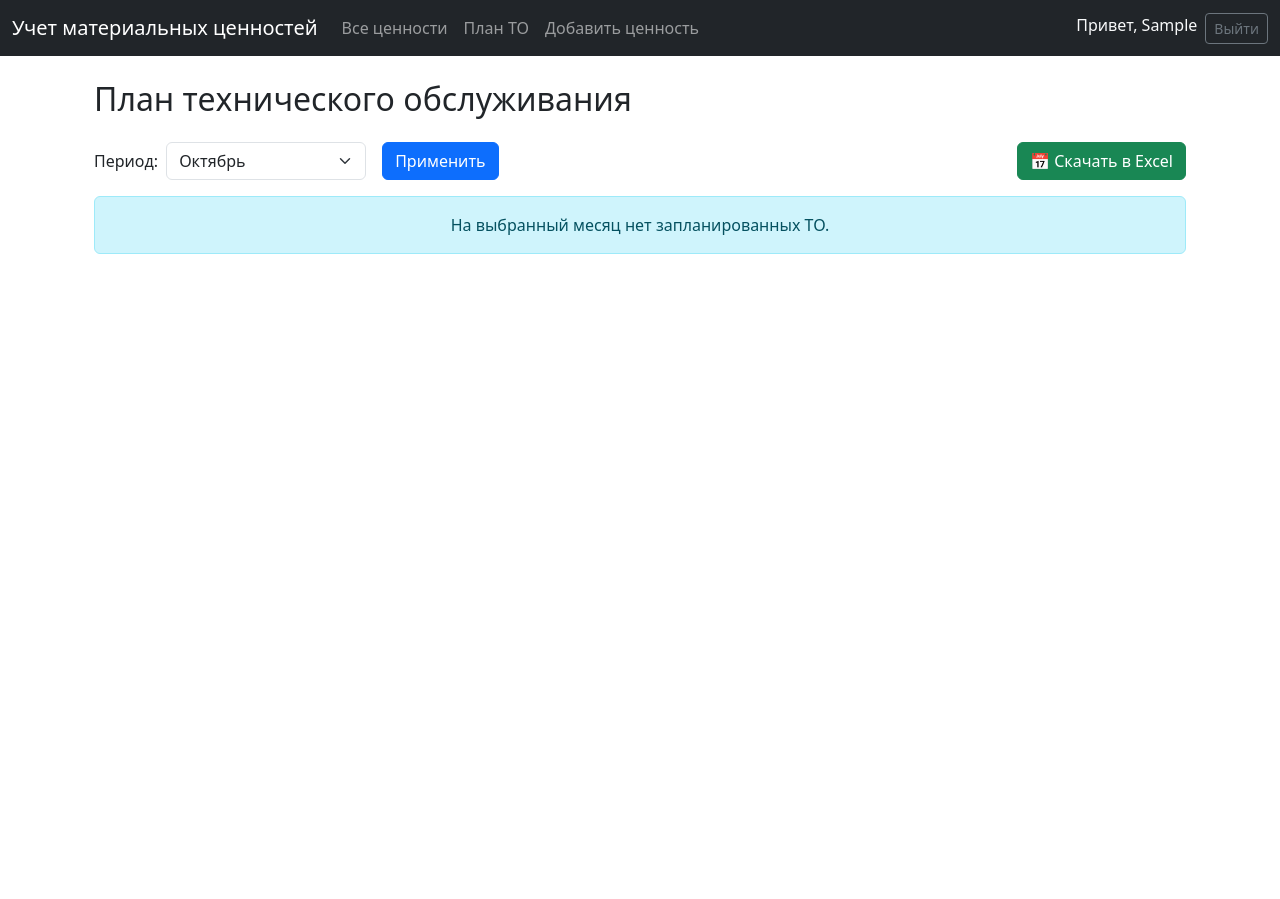
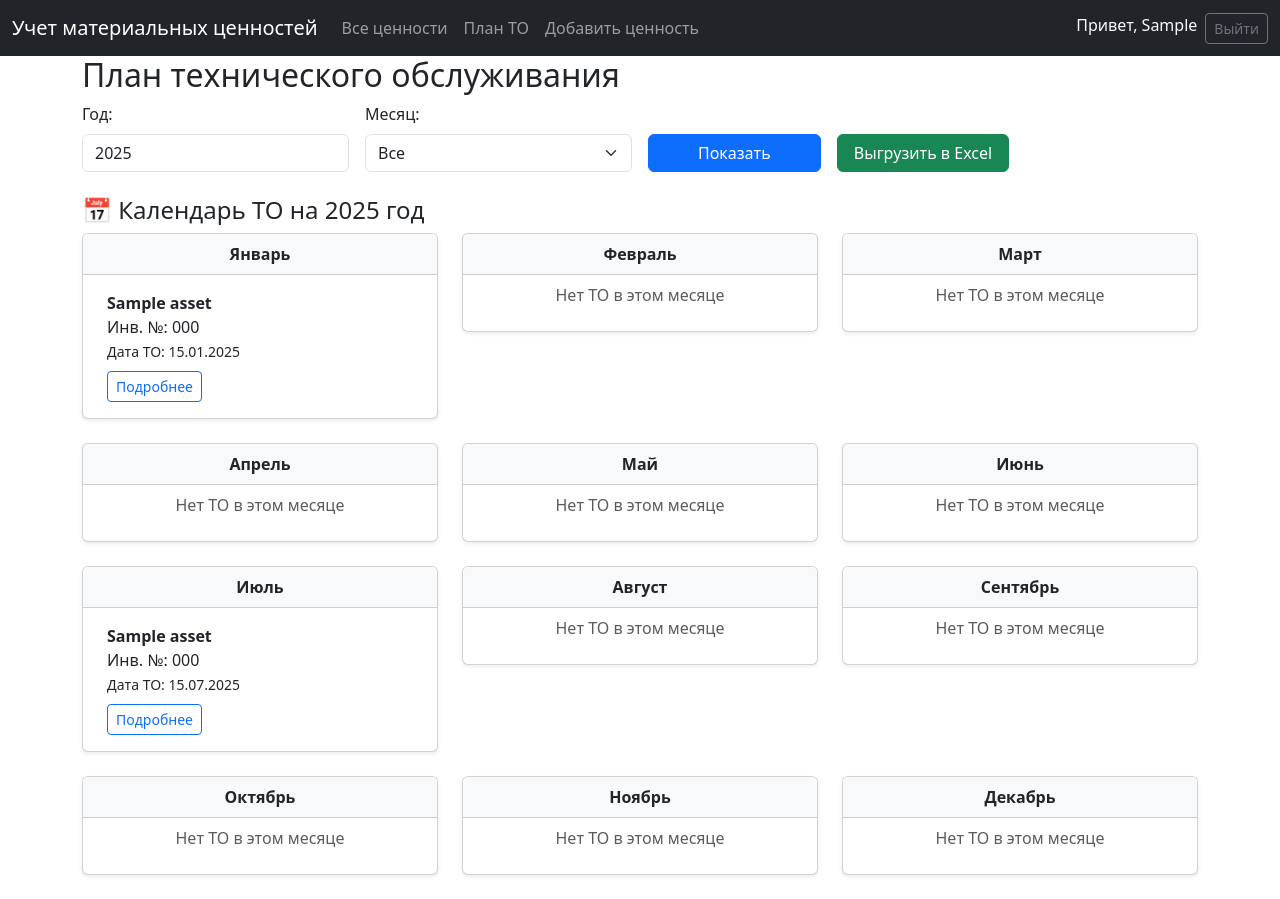
Before and after one commit to VladSaevets/Inventory-system, a Django app: page /maintenance-plan/ in a window 1280 px wide. Before the commit the page ends 254 px from the top, so only its background shows below. Run offline with Django 5.2, Linux system fonts and the light colour scheme; a user stored in the database is signed in; tables that the repository leaves empty hold one stand-in row (values such as "Sample post").

Commit message:
comlete maintence plan and export

```diff
--- /dev/null
+++ b/inventory_system/assets/templatetags/month_name.py
@@ -0,0 +1,27 @@
+from django import template
+
+register = template.Library()
+
+MONTHS_RU = {
+    1: "Январь",
+    2: "Февраль",
+    3: "Март",
+    4: "Апрель",
+    5: "Май",
+    6: "Июнь",
+    7: "Июль",
+    8: "Август",
+    9: "Сентябрь",
+    10: "Октябрь",
+    11: "Ноябрь",
+    12: "Декабрь",
+}
+
+@register.filter
+def month_name(value):
+    """Преобразует номер месяца в русское название"""
+    try:
+        value = int(value)
+        return MONTHS_RU.get(value, "")
+    except (ValueError, TypeError):
+        return ""
--- a/inventory_system/assets/urls.py
+++ b/inventory_system/assets/urls.py
@@ -2,7 +2,7 @@ from django.urls import path
 
 from . import views
 from .views import (AssetDetailView, AssetListView, AssetCreateView, AssetUpdateView, AssetDeleteView,
-                    ExportAssetsToExcelView, export_assets_csv, export_maintenance_plan_excel)
+                    ExportAssetsToExcelView, export_assets_csv, MaintenancePlanView)
 
 app_name = 'assets'
 
@@ -14,7 +14,6 @@ urlpatterns = [
     path('asset/<int:pk>/delete/', AssetDeleteView.as_view(), name='asset_delete'),
     path('export/excel', ExportAssetsToExcelView.as_view(), name='export_excel'),
     path('export/csv/', export_assets_csv, name='export_csv'),
-    path('maintenance-plan/', views.maintenance_plan_view, name='maintenance_plan'),
-    path('maintenance-plan/export/', views.export_maintenance_plan_excel, name='export_maintenance_plan_excel'),
-
+    path('maintenance-plan/', MaintenancePlanView.as_view(), name='maintenance_plan'),
+    path('maintenance-plan/export/', MaintenancePlanView.export_to_excel, name='export_maintenance_plan_excel'),
 ]
--- a/inventory_system/assets/views.py
+++ b/inventory_system/assets/views.py
@@ -1,4 +1,3 @@
-from django.contrib.auth.decorators import login_required
 from django.core.exceptions import PermissionDenied
 from django.utils import timezone
 from django.views.generic import DetailView, ListView
@@ -20,9 +19,11 @@ from django.contrib.auth.mixins import LoginRequiredMixin
 import csv
 
 from datetime import date
+import datetime
 from dateutil.relativedelta import relativedelta
+from openpyxl import Workbook
+from django.utils.encoding import smart_str
 from django.shortcuts import render
-from openpyxl import Workbook
 
 
 class AssetCreateView(CreateView):
@@ -302,125 +303,157 @@ def export_assets_csv(request):
 
     return response
 
-@login_required
-def maintenance_plan_view(request):
-    user = request.user
-    month = int(request.GET.get('month', date.today().month))
-    year = date.today().year
+def maintenance_plan(request):
+    year = int(request.GET.get('year', date.today().year))
+    month = request.GET.get('month')
 
-    # Фильтрация по ролям
-    if user.role == "department_head":
-        assets = Asset.objects.filter(responsible_user=user)
+    months = {
+        1: "Январь", 2: "Февраль", 3: "Март", 4: "Апрель",
+        5: "Май", 6: "Июнь", 7: "Июль", 8: "Август",
+        9: "Сентябрь", 10: "Октябрь", 11: "Ноябрь", 12: "Декабрь"
+    }
+
+    years = list(range(2020, date.today().year + 3))
+
+    maintenance_plan = Asset.objects.all()
+
+    if month:
+        maintenance_plan = maintenance_plan.filter(next_maintenance_date__year=year, next_maintenance_date__month=month)
     else:
+        maintenance_plan = maintenance_plan.filter(next_maintenance_date__year=year)
+
+    context = {
+        "maintenance_plan": maintenance_plan,
+        "months": months,
+        "month": int(month) if month else None,
+        "year": year,
+        "years": years,
+    }
+    return render(request, "maintenance_plan.html", context)
+
+class MaintenancePlanView(View):
+    template_name = 'assets/maintenance_plan.html'
+
+    def get(self, request):
+        year = int(request.GET.get('year', datetime.date.today().year))
+        month = request.GET.get('month', '')
+        user = request.user
+
         assets = Asset.objects.all()
 
-    # Определяем ценности, у которых ТО в выбранном месяце
-    maintenance_items = []
-    for asset in assets:
-        if not asset.date_received:
-            continue
+        # Руководитель видит только свои ценности
+        if hasattr(user, 'role') and user.role == 'department_head':
+            assets = assets.filter(responsible_user=user)
 
-        maintenance_date = asset.date_received
-        while maintenance_date.year <= year:
-            if maintenance_date.year == year and maintenance_date.month == month:
-                maintenance_items.append({
-                    'asset': asset,
-                    'maintenance_date': maintenance_date
-                })
-            maintenance_date += relativedelta(months=6)
+        maintenance_data = []
 
-    months = [
-        (1, "Январь"), (2, "Февраль"), (3, "Март"), (4, "Апрель"),
-        (5, "Май"), (6, "Июнь"), (7, "Июль"), (8, "Август"),
-        (9, "Сентябрь"), (10, "Октябрь"), (11, "Ноябрь"), (12, "Декабрь")
-    ]
+        # Формируем план ТО
+        for asset in assets:
+            start_date = asset.last_maintenance or asset.date_received
+            current_date = start_date
 
-    return render(request, "assets/maintenance_plan.html", {
-        'maintenance_items': maintenance_items,
-        'months': months,
-        'selected_month': month,
-    })
+            while current_date.year <= year:
+                current_date += relativedelta(months=+6)
+                if current_date.year == year:
+                    if not month or int(month) == current_date.month:
+                        maintenance_data.append({
+                            'asset': asset,
+                            'maintenance_date': current_date
+                        })
+                if current_date.year > year:
+                    break
 
+        # Экспорт в Excel
+        if 'export' in request.GET:
+            return self.export_to_excel(maintenance_data, year, month)
 
-@login_required
-def export_maintenance_plan_excel(request):
-    user = request.user
-    month = int(request.GET.get('month', date.today().month))
-    year = date.today().year
+        # Список месяцев на русском
+        months = [
+            ("1", "Январь"),
+            ("2", "Февраль"),
+            ("3", "Март"),
+            ("4", "Апрель"),
+            ("5", "Май"),
+            ("6", "Июнь"),
+            ("7", "Июль"),
+            ("8", "Август"),
+            ("9", "Сентябрь"),
+            ("10", "Октябрь"),
+            ("11", "Ноябрь"),
+            ("12", "Декабрь"),
+        ]
 
-    # Фильтрация по ролям
-    if user.role == "department_head":
-        assets = Asset.objects.filter(responsible_user=user)
-    else:
-        assets = Asset.objects.all()
+        # Формируем календарь ТО на весь год
+        calendar_data = {m: [] for m in range(1, 13)}
+        for entry in maintenance_data:
+            m = entry['maintenance_date'].month
+            calendar_data[m].append(entry)
 
-    wb = Workbook()
-    ws = wb.active
-    ws.title = "План ТО"
+        context = {
+            'year': year,
+            'month': month,
+            'months': months,
+            'maintenance_data': sorted(maintenance_data, key=lambda x: x['maintenance_date']),
+            'calendar_data': calendar_data,
+        }
 
-    # Оформление
-    bold_font = Font(bold=True)
-    center_alignment = Alignment(horizontal="center", vertical="center")
-    header_fill = PatternFill(start_color="D9EAD3", end_color="D9EAD3", fill_type="solid")
-    border = Border(left=Side(style="thin"), right=Side(style="thin"),
-                    top=Side(style="thin"), bottom=Side(style="thin"))
+        return render(request, self.template_name, context)
 
-    # Заголовки
-    headers = [
-        "Наименование",
-        "Инвентарный номер",
-        "Ответственный",
-        "Подразделение",
-        "Дата поступления",
-        "Плановая дата ТО"
-    ]
-    ws.append(headers)
+    def export_to_excel(self, maintenance_data, year, month):
+        wb = Workbook()
+        ws = wb.active
+        ws.title = f"План ТО {year}"
 
-    for col in ws.iter_cols(min_row=1, max_row=1, min_col=1, max_col=len(headers)):
-        for cell in col:
+        headers = ["Наименование", "Инв. номер", "Ответственный", "Подразделение", "Дата ТО"]
+        ws.append(headers)
+
+        # Стили
+        bold_font = Font(bold=True, color="FFFFFF")
+        header_fill = PatternFill(start_color="4F81BD", end_color="4F81BD", fill_type="solid")
+        thin_border = Border(
+            left=Side(style='thin'),
+            right=Side(style='thin'),
+            top=Side(style='thin'),
+            bottom=Side(style='thin')
+        )
+
+        for cell in ws[1]:
             cell.font = bold_font
-            cell.alignment = center_alignment
             cell.fill = header_fill
-            cell.border = border
+            cell.alignment = Alignment(horizontal="center", vertical="center")
+            cell.border = thin_border
 
-    # Заполнение данных
-    for asset in assets:
-        if not asset.date_received:
-            continue
+        # Данные
+        for entry in maintenance_data:
+            asset = entry['asset']
+            row = [
+                asset.name,
+                asset.inventory_number,
+                asset.responsible_user.get_full_name() if asset.responsible_user else '',
+                asset.department.name if asset.department else '',
+                entry['maintenance_date'].strftime("%d.%m.%Y"),
+            ]
+            ws.append(row)
 
-        maintenance_date = asset.date_received
-        while maintenance_date.year <= year:
-            if maintenance_date.year == year and maintenance_date.month == month:
-                ws.append([
-                    asset.name,
-                    asset.inventory_number,
-                    asset.responsible_user.get_full_name() if asset.responsible_user else "-",
-                    asset.department.name if asset.department else "-",
-                    asset.date_received.strftime("%d.%m.%Y"),
-                    maintenance_date.strftime("%d.%m.%Y"),
-                ])
-            maintenance_date += relativedelta(months=6)
+        # Форматирование
+        for row in ws.iter_rows(min_row=2):
+            for cell in row:
+                cell.alignment = Alignment(horizontal="center", vertical="center")
+                cell.border = thin_border
 
-    # Оформление ячеек
-    for row in ws.iter_rows(min_row=2, max_row=ws.max_row, min_col=1, max_col=len(headers)):
-        for cell in row:
-            cell.border = border
-            cell.alignment = Alignment(horizontal="center")
+        # Автоширина
+        for column in ws.columns:
+            max_length = max(len(str(cell.value)) if cell.value else 0 for cell in column)
+            ws.column_dimensions[column[0].column_letter].width = max_length + 2
 
-    # Автоширина столбцов
-    for col in ws.columns:
-        max_length = 0
-        column = col[0].column_letter
-        for cell in col:
-            try:
-                max_length = max(max_length, len(str(cell.value)))
-            except:
-                pass
-        ws.column_dimensions[column].width = max_length + 2
+        response = HttpResponse(
+            content_type='application/vnd.openxmlformats-officedocument.spreadsheetml.sheet'
+        )
 
-    response = HttpResponse(
-        content_type="application/vnd.openxmlformats-officedocument.spreadsheetml.sheet"
-    )
-    response["Content-Disposition"] = f'attachment; filename="План_ТО_{month}_{year}.xlsx"'
-    wb.save(response)
-    return response
+        filename = f"План_ТО_{year}"
+        if month:
+            filename += f"_{month}"
+
+        response['Content-Disposition'] = f'attachment; filename={smart_str(filename)}.xlsx'
+        wb.save(response)
+        return response
--- a/inventory_system/templates/assets/asset_list.html
+++ b/inventory_system/templates/assets/asset_list.html
@@ -64,12 +64,6 @@
 
     </form>
     {% if user.is_authenticated %}
-        <div class="d-flex justify-content-end mb-3">
-            <a href="{% url 'assets:export_maintenance_plan_excel' %}" class="btn btn-success">
-                📅 Скачать план ТО (Excel)
-            </a>
-        </div>
-
         <div class="d-flex justify-content-end align-items-center mb-3">
             <div class="btn-group" role="group" aria-label="Export buttons">
                 <!-- Экспорт в CSV -->
--- a/inventory_system/templates/assets/maintenance_plan.html
+++ b/inventory_system/templates/assets/maintenance_plan.html
@@ -1,52 +1,65 @@
-{% extends 'base.html' %}
-{% load static %}
+{% extends "base.html" %}
+{% load month_name %}
+{% block title %}План ТО{% endblock %}
 
 {% block content %}
-<div class="container mt-4">
-    <h2 class="mb-4">План технического обслуживания</h2>
+<h2>План технического обслуживания</h2>
 
-    <form method="get" class="d-flex justify-content-between align-items-center mb-3">
-        <div class="d-flex align-items-center">
-            <label for="period" class="me-2">Период:</label>
-            <select id="period" name="period" class="form-select me-3" style="width: 200px;">
-                {% for num, name in months %}
-                    <option value="{{ num }}" {% if num == selected_month %}selected{% endif %}>{{ name }}</option>
+<form method="get" class="row g-3 align-items-end mb-3">
+    <div class="col-md-3">
+        <label for="year" class="form-label">Год:</label>
+        <input type="number" name="year" id="year" class="form-control" value="{{ year }}">
+    </div>
+
+    <div class="col-md-3">
+        <label for="month" class="form-label">Месяц:</label>
+        <select name="month" id="month" class="form-select">
+            <option value="">Все</option>
+            {% for value, name in months %}
+                <option value="{{ value }}" {% if month == value %}selected{% endif %}>{{ name }}</option>
             {% endfor %}
         </select>
-            <button type="submit" class="btn btn-primary">Применить</button>
     </div>
-        <a href="{% url 'assets:export_maintenance_plan_excel' %}?month={{ selected_month }}" class="btn btn-success">
-            📅 Скачать в Excel
-        </a>
+
+    <div class="col-md-2">
+        <button type="submit" class="btn btn-primary w-100">Показать</button>
+    </div>
+
+    <div class="col-md-2">
+        <button type="submit" name="export" value="1" class="btn btn-success w-100">Выгрузить в Excel</button>
+    </div>
 </form>
 
-    {% if maintenance_items %}
-        <table class="table table-striped table-bordered text-center align-middle">
-            <thead class="table-light">
-                <tr>
-                    <th>Наименование</th>
-                    <th>Инвентарный номер</th>
-                    <th>Подразделение</th>
-                    <th>Ответственный</th>
-                    <th>Дата поступления</th>
-                    <th>Плановая дата ТО</th>
-                </tr>
-            </thead>
-            <tbody>
-                {% for item in maintenance_items %}
-                    <tr>
-                        <td>{{ item.asset.name }}</td>
-                        <td>{{ item.asset.inventory_number }}</td>
-                        <td>{{ item.asset.department.name }}</td>
-                        <td>{{ item.asset.responsible_user.get_full_name }}</td>
-                        <td>{{ item.asset.date_received|date:"d.m.Y" }}</td>
-                        <td><strong>{{ item.maintenance_date|date:"d.m.Y" }}</strong></td>
-                    </tr>
+{% if maintenance_data %}
+<h4 class="mt-4">📅 Календарь ТО на {{ year }} год</h4>
+<div class="row">
+    {% for m, entries in calendar_data.items %}
+        <div class="col-md-4 mb-4">
+            <div class="card shadow-sm">
+                <div class="card-header bg-light fw-bold text-center">
+                    {{ months|dictsort:"0"|slice:"12"|default_if_none:"" }}{{ m|month_name }}
+                </div>
+                <div class="card-body p-2">
+                    {% if entries %}
+                        <ul class="list-group list-group-flush">
+                            {% for entry in entries %}
+                                <li class="list-group-item">
+                                    <strong>{{ entry.asset.name }}</strong><br>
+                                    Инв. №: {{ entry.asset.inventory_number }}<br>
+                                    <small>Дата ТО: {{ entry.maintenance_date|date:"d.m.Y" }}</small><br>
+                                    <a href="{% url 'assets:asset_detail' pk=entry.asset.pk %}" class="btn btn-sm btn-outline-primary mt-2">Подробнее</a>
+                                </li>
                             {% endfor %}
-            </tbody>
-        </table>
+                        </ul>
                     {% else %}
-        <div class="alert alert-info text-center">На выбранный месяц нет запланированных ТО.</div>
+                        <p class="text-muted text-center">Нет ТО в этом месяце</p>
                     {% endif %}
                 </div>
+            </div>
+        </div>
+    {% endfor %}
+</div>
+{% else %}
+<p>Нет данных для выбранного периода.</p>
+{% endif %}
 {% endblock %}
```
Also changed, not shown: inventory_system/assets/templatetags/__init__.py (added). Lines whose indentation alone changed are shown as unchanged.
